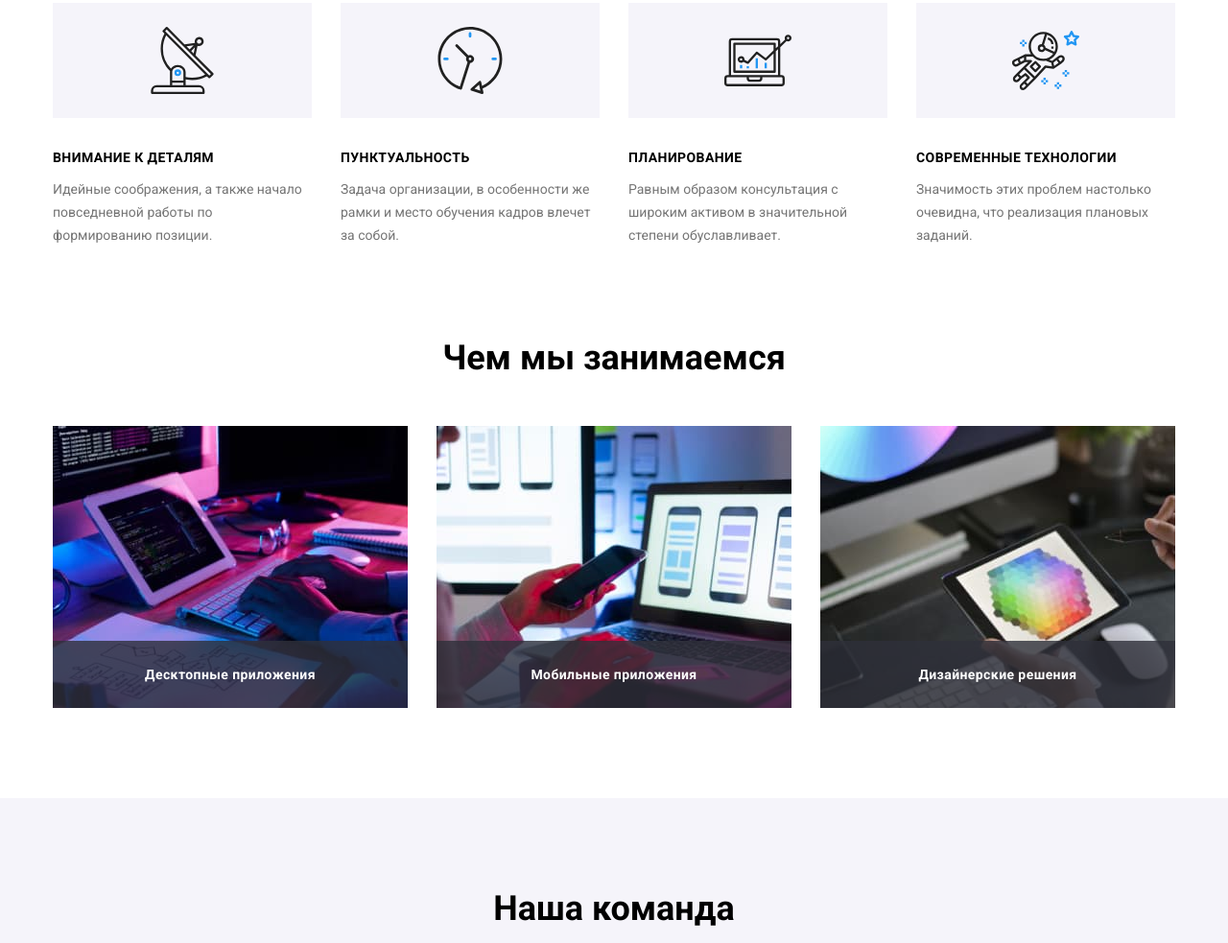
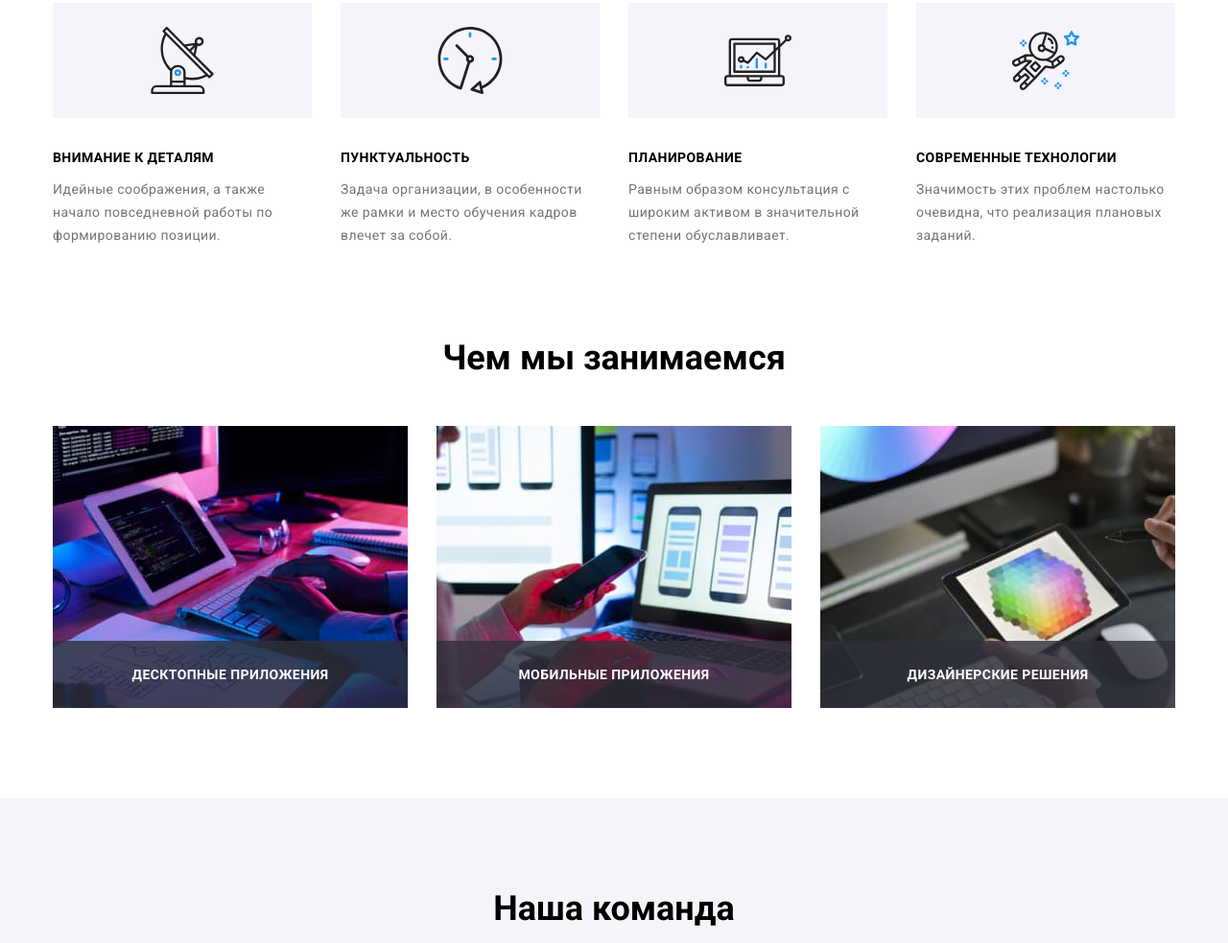
Before and after one commit to ToyEye/goit-markup-hw-05, a plain HTML site: page index.html in a window 1280 px wide. Shown: the part 775-1758 px from the top of the page at 96% size. Drawn offline with nearby package versions, Linux system fonts and the light colour scheme.

Commit message:
Homework 5

```diff
--- a/css/styles.css
+++ b/css/styles.css
@@ -291,6 +291,7 @@ ul {
   font-weight: 400;
   font-size: 14px;
   line-height: 1.7;
+  letter-spacing: 0.03em;
 }
 
 /* WORK INDEX*/
@@ -308,7 +309,7 @@ ul {
   margin-right: 30px;
 }
 
-.item-position::before {
+/* .item-position::before {
   display: inline-block;
   position: absolute;
   content: "";
@@ -316,7 +317,7 @@ ul {
   width: 100%;
   height: 70px;
   bottom: 0%;
-}
+} */
 
 .work-cards .item:last-child {
   margin-right: 0;
@@ -334,9 +335,14 @@ ul {
   line-height: 1.172;
   letter-spacing: 0.03em;
   left: 50%;
-  bottom: 27px;
   transform: translateX(-50%);
   color: var(--lite-color);
+  background-color: #2f303acc;
+  width: 100%;
+  height: 70px;
+  bottom: 0;
+  text-align: center;
+  padding-top: 27px;
 }
 
 .work .title {
@@ -567,15 +573,13 @@ ul {
   height: 100%;
 
   background-color: var(--bgc-overflow);
-  opacity: 0;
   transform: translatey(100%);
   pointer-events: none;
-  transition: transform 250ms cubic-bezier(0.4, 0, 0.2, 1);
+  transition: transform 250ms 250ms cubic-bezier(0.4, 0, 0.2, 1);
 }
 
 .cards-list .item:hover .overflow-img .overflow {
   transform: translatey(0);
-  opacity: 1;
 }
 
 .overflow .text {
--- a/index.html
+++ b/index.html
@@ -114,7 +114,7 @@
                                 <a href="">
                                     <div class="item-position">
                                         <img src="./images/box-1.jpg" alt="Структура сайта и написание кода" width="370" height="294">
-                                        <p class="text">Десктопные приложения</p>
+                                        <p class="text">ДЕСКТОПНЫЕ ПРИЛОЖЕНИЯ</p>
                                     </div>
                                 </a>
                             </li>
@@ -122,7 +122,7 @@
                                 <a href="">
                                     <div class="item-position">
                                         <img src="./images/box-2.jpg" alt="адаптивная верстка" width="370" height="294">
-                                        <p class="text">Мобильные приложения</p>
+                                        <p class="text">МОБИЛЬНЫЕ ПРИЛОЖЕНИЯ</p>
                                     </div>
                                 </a>
                             </li>
@@ -130,7 +130,7 @@
                                 <a href="">
                                     <div class="item-position">
                                         <img src="./images/box-3.jpg" alt="выбор цвета в цветовой палитре" width="370" height="294">
-                                        <p class="text">Дизайнерские решения</p>
+                                        <p class="text">ДИЗАЙНЕРСКИЕ РЕШЕНИЯ</p>
                                     </div>
                                 </a>
                             </li>
```
